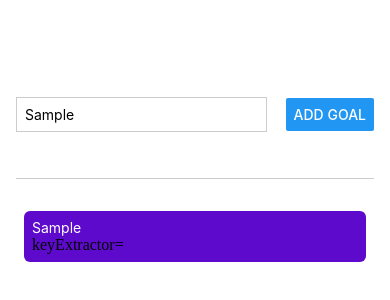
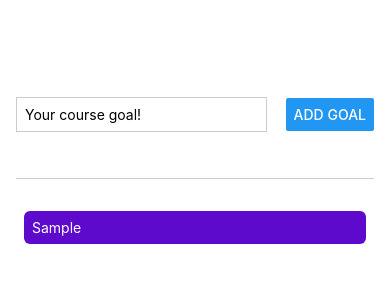
Before and after one commit to mazenadel19/React-Native-The-Practical-Guide, a React Native app: screen / in a window 390 px wide. Both pictures are taken after typing "Sample" into the empty fields and a click on the button "ADD GOAL". Shown: the top 300 px of the page. Built offline with nearby package versions, Linux system fonts and the light colour scheme.

Commit message:
Finish Add

```diff
--- a/App.js
+++ b/App.js
@@ -1,35 +1,28 @@
 import { useState } from "react";
-import { Button, FlatList, StyleSheet, Text, TextInput, View } from "react-native";
+import { StyleSheet, View, FlatList } from "react-native";
+import GoalItem from "./components/GoalItem";
+import GoalInput from "./components/GoalInput";
 
 export default function App() {
-  const [text, setText] = useState("");
-  const [myList, setMyList] = useState([]);
+  const [courseGoals, setCourseGoals] = useState([]);
 
-  function changeHandler(enteredText) {
-    setText(enteredText);
-  }
-
-  function pressHandler() {
-    setMyList((state) => [...state, { text, id: Math.random().toString() }]);
+  console.log("courseGoals", courseGoals);
+  function addGoalHandler(enteredGoalText) {
+    setCourseGoals((currentCourseGoals) => [
+      ...currentCourseGoals,
+      { text: enteredGoalText, id: Math.random().toString() },
+    ]);
   }
 
   return (
     <View style={styles.appContainer}>
-      <View style={styles.inputContainer}>
-        <TextInput style={styles.textInput} placeholder='Your goals!' onChangeText={changeHandler} />
-        <Button title='Add Goal' onPress={pressHandler} />
-      </View>
-      <View style={styles.listContainer}>
+      <GoalInput addGoalHandler={addGoalHandler} />
+      <View style={styles.goalsContainer}>
         <FlatList
-          data={myList}
-          renderItem={(itemData) => {
-            return (
-              <View style={styles.listItem}>
-                <Text style={styles.listText}>{itemData.item.text}</Text>
-                keyExtractor={(item) => item.id}
-              </View>
-            );
-          }}
+          data={courseGoals}
+          renderItem={(itemData) => <GoalItem item={itemData.item} />}
+          keyExtractor={(item, index) => item.id}
+          alwaysBounceVertical={false}
         />
       </View>
     </View>
@@ -42,32 +35,7 @@ const styles = StyleSheet.create({
     paddingTop: 50,
     paddingHorizontal: 16,
   },
-  inputContainer: {
-    flex: 1,
-    flexDirection: "row",
-    justifyContent: "space-between",
-    alignItems: "center",
-    marginBottom: 24,
-    borderBottomWidth: 1,
-    borderBottomColor: "#cccccc",
-  },
-  textInput: {
-    borderWidth: 1,
-    borderColor: "#cccccc",
-    width: "70%",
-    marginRight: 8,
-    padding: 8,
-  },
-  listContainer: {
+  goalsContainer: {
     flex: 5,
   },
-  listItem: {
-    margin: 8,
-    padding: 8,
-    borderRadius: 6,
-    backgroundColor: "#5e0acc",
-  },
-  listText: {
-    color: "white",
-  },
 });
--- /dev/null
+++ b/components/GoalInput.js
@@ -0,0 +1,47 @@
+import React, { useState } from "react";
+import { Button, StyleSheet, TextInput, View } from "react-native";
+
+const GoalInput = ({ addGoalHandler }) => {
+  const [enteredGoalText, setEnteredGoalText] = useState("");
+
+  function goalInputHandler(enteredText) {
+    setEnteredGoalText(enteredText);
+  }
+  function onAddGoal(enteredGoalText) {
+    addGoalHandler(enteredGoalText);
+    setEnteredGoalText("");
+  }
+
+  return (
+    <View style={styles.inputContainer}>
+      <TextInput
+        onChangeText={goalInputHandler}
+        placeholder='Your course goal!'
+        style={styles.textInput}
+        value={enteredGoalText}
+      />
+      <Button title='Add Goal' onPress={() => onAddGoal(enteredGoalText)} />
+    </View>
+  );
+};
+
+export default GoalInput;
+
+const styles = StyleSheet.create({
+  inputContainer: {
+    flex: 1,
+    flexDirection: "row",
+    justifyContent: "space-between",
+    alignItems: "center",
+    marginBottom: 24,
+    borderBottomWidth: 1,
+    borderBottomColor: "#cccccc",
+  },
+  textInput: {
+    borderWidth: 1,
+    borderColor: "#cccccc",
+    width: "70%",
+    marginRight: 8,
+    padding: 8,
+  },
+});
--- /dev/null
+++ b/components/GoalItem.js
@@ -0,0 +1,23 @@
+import React from "react";
+import { StyleSheet, Text, View } from "react-native";
+
+export default function GoalItem ({ item }){
+
+  return (
+    <View style={styles.goalItem}>
+      <Text style={styles.goalText}>{item?.text}</Text>
+    </View>
+  );
+};
+
+const styles = StyleSheet.create({
+  goalItem: {
+    margin: 8,
+    padding: 8,
+    borderRadius: 6,
+    backgroundColor: "#5e0acc",
+  },
+  goalText: {
+    color: "white",
+  },
+});
```
Also changed, not shown: .eslintrc.js.
